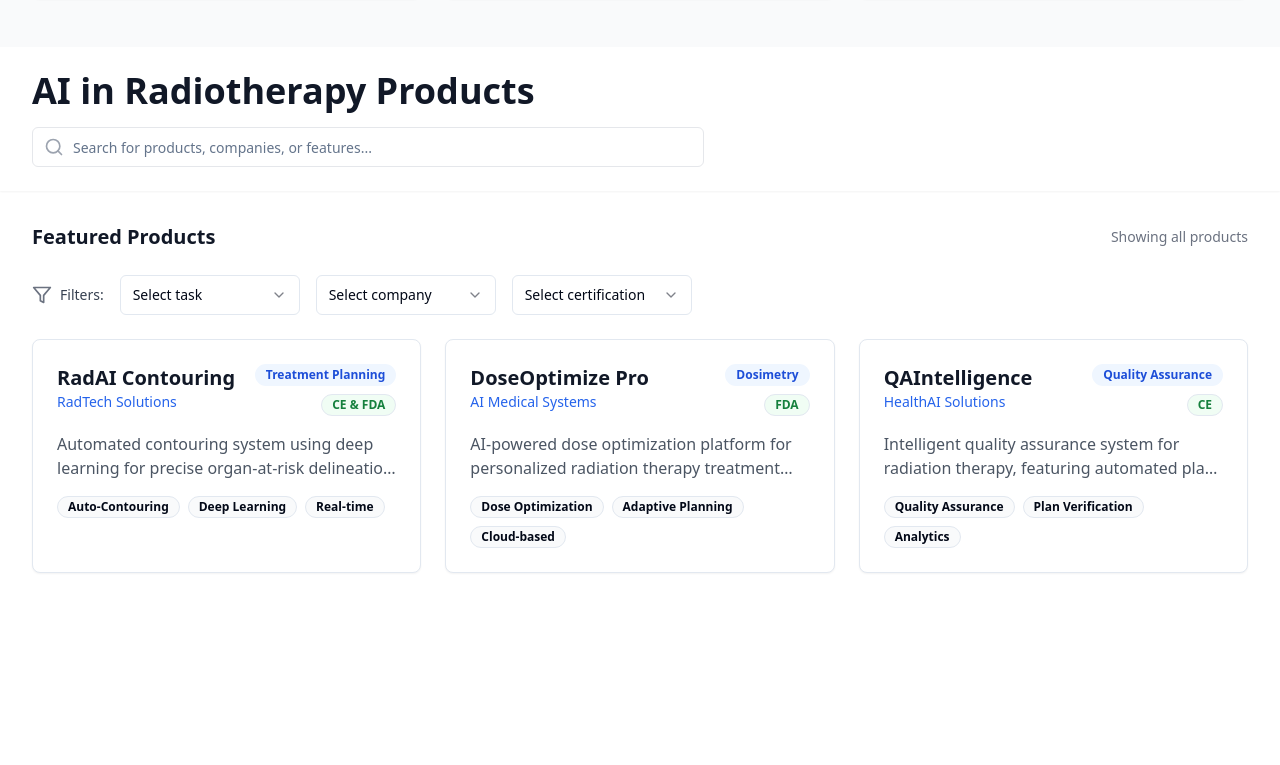
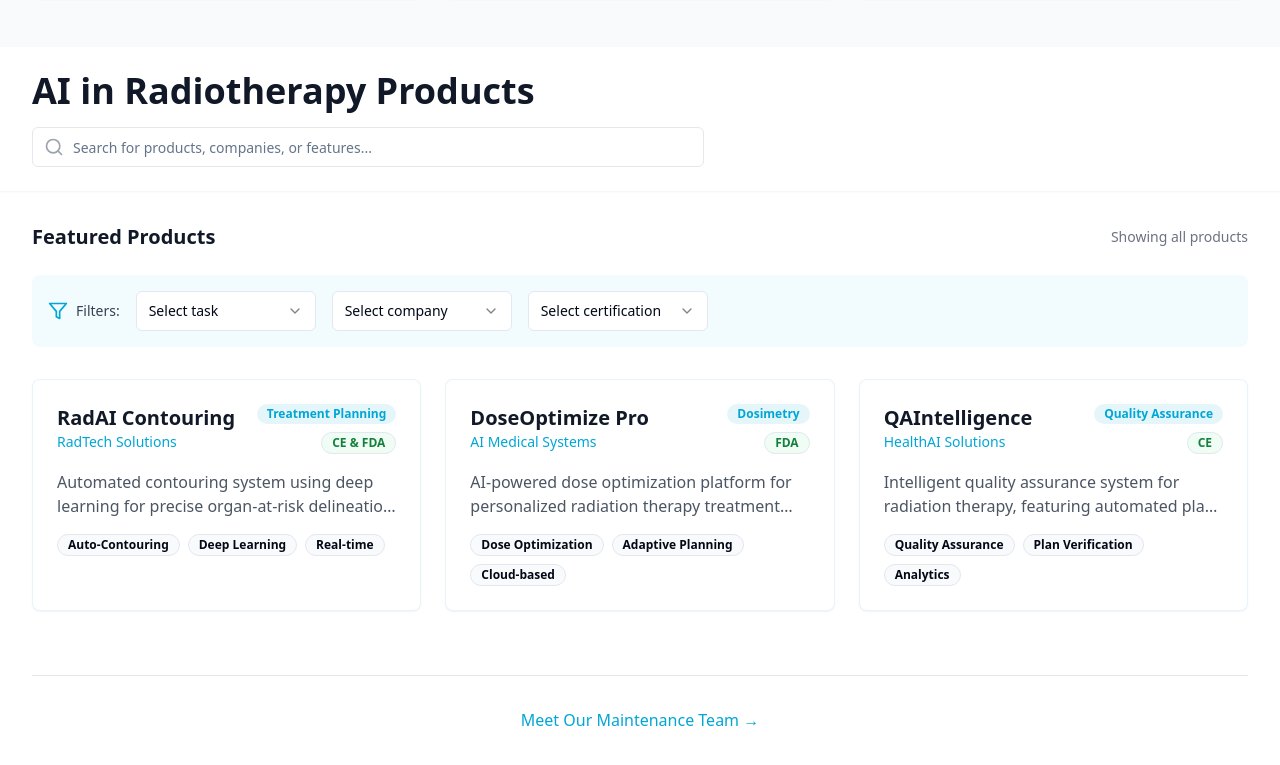
Before and after one commit to DLinRT-eu/website, a React (Vite) app: page / in a window 1280 px wide. Shown: the part 591-1356 px from the top of the page. Before the commit the page ends 1196 px from the top, so only its background shows below. Built offline with nearby package versions, Linux system fonts and the light colour scheme.

Commit message:
feat: Improve UI and add maintenance link
Refactor the layout and color scheme for a cleaner and more attractive design, incorporating the blue color from UMC Utrecht. Added a page link to display the maintenance team.

```diff
--- a/src/components/FilterBar.tsx
+++ b/src/components/FilterBar.tsx
@@ -15,9 +15,9 @@ const CERTIFICATIONS = ["CE", "FDA", "CE & FDA"];
 
 const FilterBar = () => {
   return (
-    <div className="flex flex-wrap gap-4 items-center mb-6">
+    <div className="flex flex-wrap gap-4 items-center mb-8 p-4 rounded-lg bg-[#00A6D6]/5">
       <div className="flex items-center gap-2">
-        <Filter className="h-5 w-5 text-gray-500" />
+        <Filter className="h-5 w-5 text-[#00A6D6]" />
         <span className="text-sm font-medium text-gray-700">Filters:</span>
       </div>
 
--- a/src/components/IntroSection.tsx
+++ b/src/components/IntroSection.tsx
@@ -1,7 +1,7 @@
 
 const IntroSection = () => {
   return (
-    <section className="bg-gradient-to-b from-blue-50 to-white py-16">
+    <section className="bg-gradient-to-b from-[#00A6D6]/10 to-white py-16">
       <div className="max-w-7xl mx-auto px-4 md:px-8">
         <div className="text-center max-w-3xl mx-auto">
           <h1 className="text-4xl md:text-5xl font-bold text-gray-900 mb-6">
--- a/src/components/ProductCard.tsx
+++ b/src/components/ProductCard.tsx
@@ -13,14 +13,14 @@ interface ProductCardProps {
 
 const ProductCard = ({ name, company, description, features, category, certification }: ProductCardProps) => {
   return (
-    <Card className="p-6 hover:shadow-lg transition-shadow">
+    <Card className="p-6 hover:shadow-lg transition-shadow border-[#00A6D6]/10">
       <div className="flex justify-between items-start mb-4">
         <div>
           <h3 className="text-xl font-semibold text-gray-900">{name}</h3>
-          <p className="text-sm text-blue-600">{company}</p>
+          <p className="text-sm text-[#00A6D6]">{company}</p>
         </div>
         <div className="flex flex-col gap-2 items-end">
-          <Badge variant="secondary" className="bg-blue-50 text-blue-700">
+          <Badge variant="secondary" className="bg-[#00A6D6]/10 text-[#00A6D6] border-none">
             {category}
           </Badge>
           {certification && (
--- a/src/pages/Index.tsx
+++ b/src/pages/Index.tsx
@@ -4,6 +4,7 @@ import NewsSection from "@/components/NewsSection";
 import SearchHeader from "@/components/SearchHeader";
 import ProductGrid from "@/components/ProductGrid";
 import FilterBar from "@/components/FilterBar";
+import { Link } from "react-router-dom";
 
 const Index = () => {
   return (
@@ -18,6 +19,16 @@ const Index = () => {
         </div>
         <FilterBar />
         <ProductGrid />
+        <footer className="mt-16 border-t border-gray-200 pt-8 pb-12">
+          <div className="text-center">
+            <Link
+              to="/maintenance-team"
+              className="text-[#00A6D6] hover:text-[#00A6D6]/80 transition-colors duration-200"
+            >
+              Meet Our Maintenance Team →
+            </Link>
+          </div>
+        </footer>
       </main>
     </div>
   );
```
